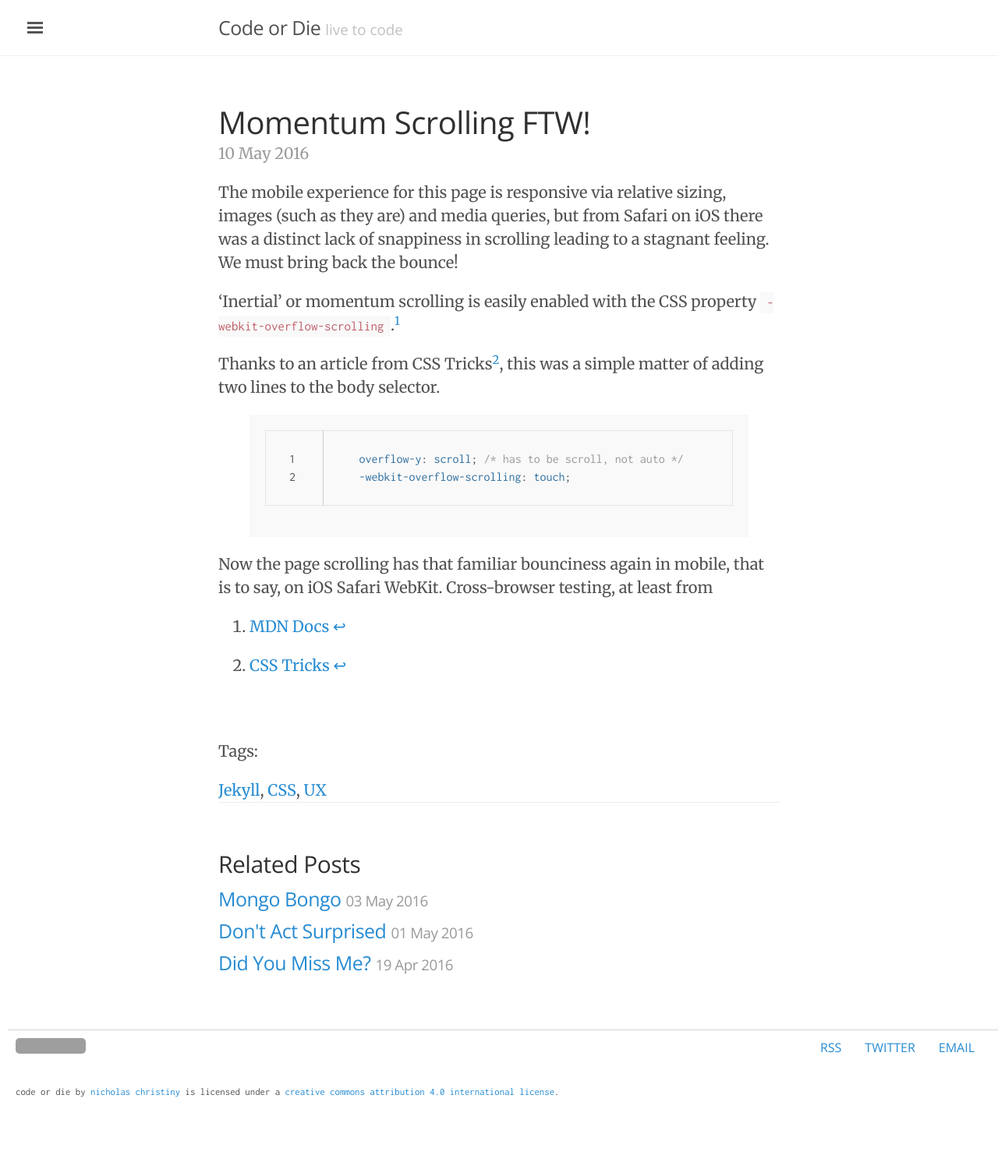
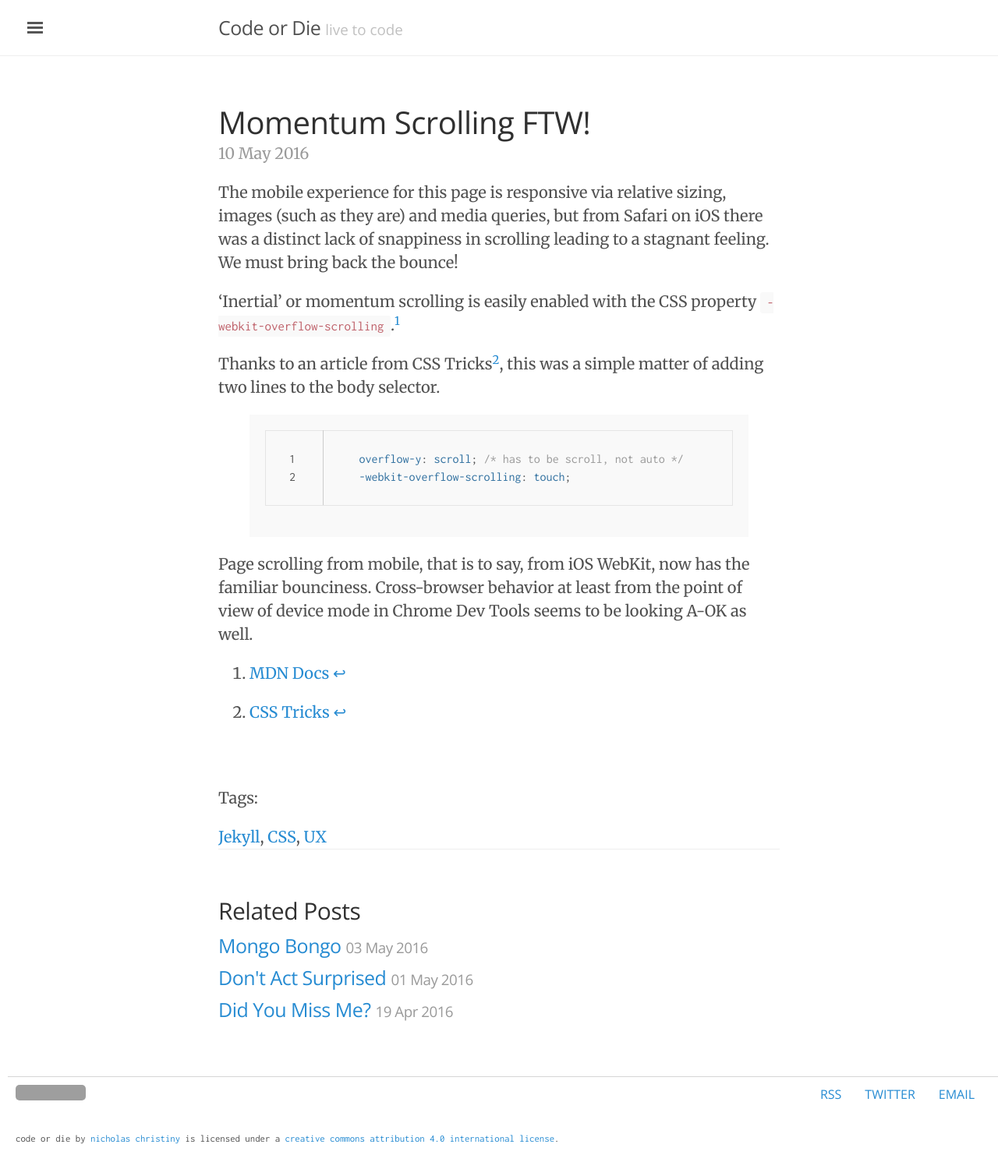
Before and after one commit to nchristiny/nchristiny.github.io, a Jekyll site: the page built from _posts/2016-05-10-momentum-scrolling-ftw.md, in a window 1280 px wide. Shown: the whole page at 78% size. Built offline with Jekyll 4.4.1, drawn with Linux system fonts in a browser that asks for light colours; grey boxes are pictures that could not be loaded.

Commit message:
Finish post

```diff
--- a/_posts/2016-05-10-momentum-scrolling-ftw.md
+++ b/_posts/2016-05-10-momentum-scrolling-ftw.md
@@ -18,7 +18,7 @@ Thanks to an article from CSS Tricks[^fn-2], this was a simple matter of adding
   -webkit-overflow-scrolling: touch;
 {% endhighlight %}
 
-Now the page scrolling has that familiar bounciness again in mobile, that is to say, on iOS Safari WebKit. Cross-browser testing, at least from
+Page scrolling from mobile, that is to say, from iOS WebKit, now has the familiar bounciness. Cross-browser behavior at least from the point of view of device mode in Chrome Dev Tools seems to be looking A-OK as well.
 
 [^fn-1]: [MDN Docs](https://developer.mozilla.org/en-US/docs/Web/CSS/-webkit-overflow-scrolling)
 [^fn-2]: [CSS Tricks](https://css-tricks.com/snippets/css/momentum-scrolling-on-ios-overflow-elements/)
```
